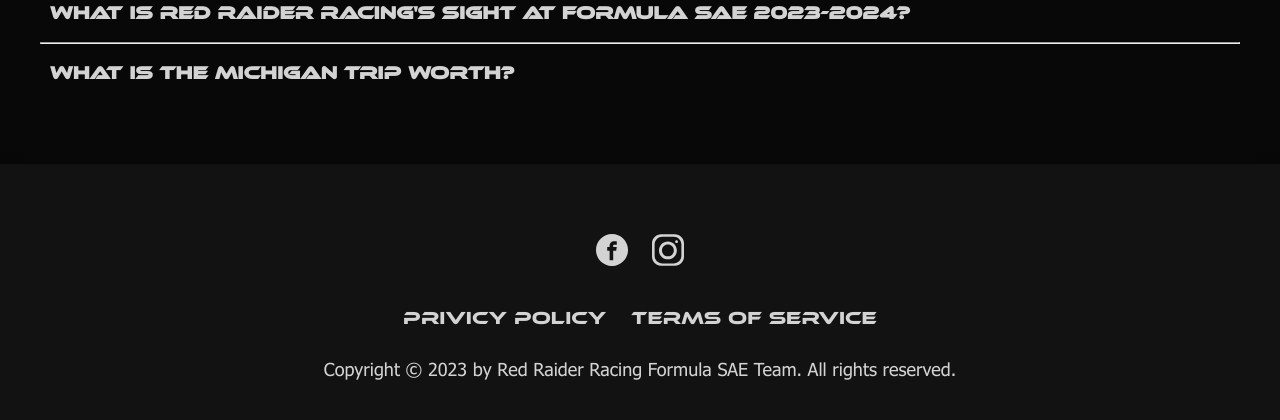
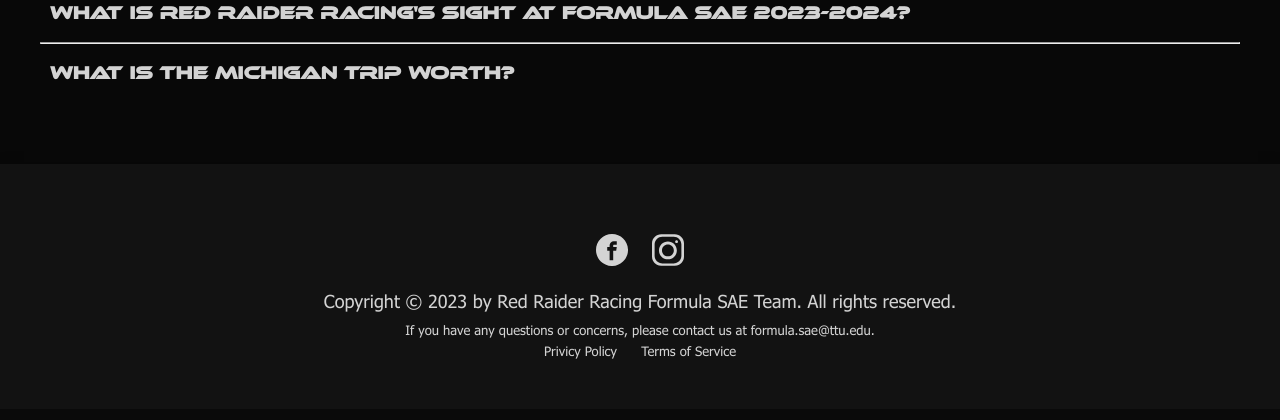
Before and after one commit to Red-Raider-Racing/Website, a Django app: page /faq/ in a window 1280 px wide. Shown: the part 1008-1428 px from the top of the page. After the commit the page ends 1367 px from the top, so only its background shows below. Run offline with Django 4.2, Linux system fonts and the light colour scheme.

Commit message:
new formatting

```diff
--- a/RRRApp/static/css/style.css
+++ b/RRRApp/static/css/style.css
@@ -1144,6 +1144,36 @@ svg.waveTop path{
     color: var(--secondary-color);
 }
 
+.rights *{
+    font-family: 'Tahoma';
+}
+
+.rights{
+    margin: 10px auto;
+}
+
+.rights a{
+    text-decoration: none;
+    color: var(--font-color);
+}
+
+.rights p~a{
+    margin: 0 10px;
+}
+
+.rights a:hover{
+    color: var(--secondary-color);
+}
+
+.copyright{
+    margin-bottom: 10px;
+}
+
+.bottom{
+    font-size: small;
+    margin-bottom: 5px;
+}
+
 /* Styles for screens less than 500px wide */
 @media (max-width: 500px) {
     .inputs {
--- a/RRRApp/templates/base.html
+++ b/RRRApp/templates/base.html
@@ -67,17 +67,14 @@
                 </a>
             </div>
             <div class="rights">
+                <p class="footerText copyright">Copyright © 2023 by Red Raider Racing Formula SAE Team. All rights reserved.</p>
+                <p class="footerText bottom">If you have any questions or concerns, please contact us at <a href="mailto:formula.sae@ttu.edu" style="margin: none; padding: none;">formula.sae@ttu.edu</a>.</p>
                 <a href="/privacy-policy" target="_blank" id="privicyPolicy">
-                    <button class="social-button" aria-label="Privicy Policy">
-                        <p>Privicy Policy</p>
-                    </button>
+                    Privicy Policy
                 </a>
-                <a href="/terms-of-service" target="_blank" id="terms">
-                    <button class="social-button" aria-label="Terms of Service">
-                        <p>Terms of Service</p>
-                    </button>
+                <a href="/terms-of-service" target="_blank" id="terms" >
+                    Terms of Service
                 </a>
-                <p class="footerText">Copyright © 2023 by Red Raider Racing Formula SAE Team. All rights reserved.</p>
             </div>
         </footer>
     </body>
```
